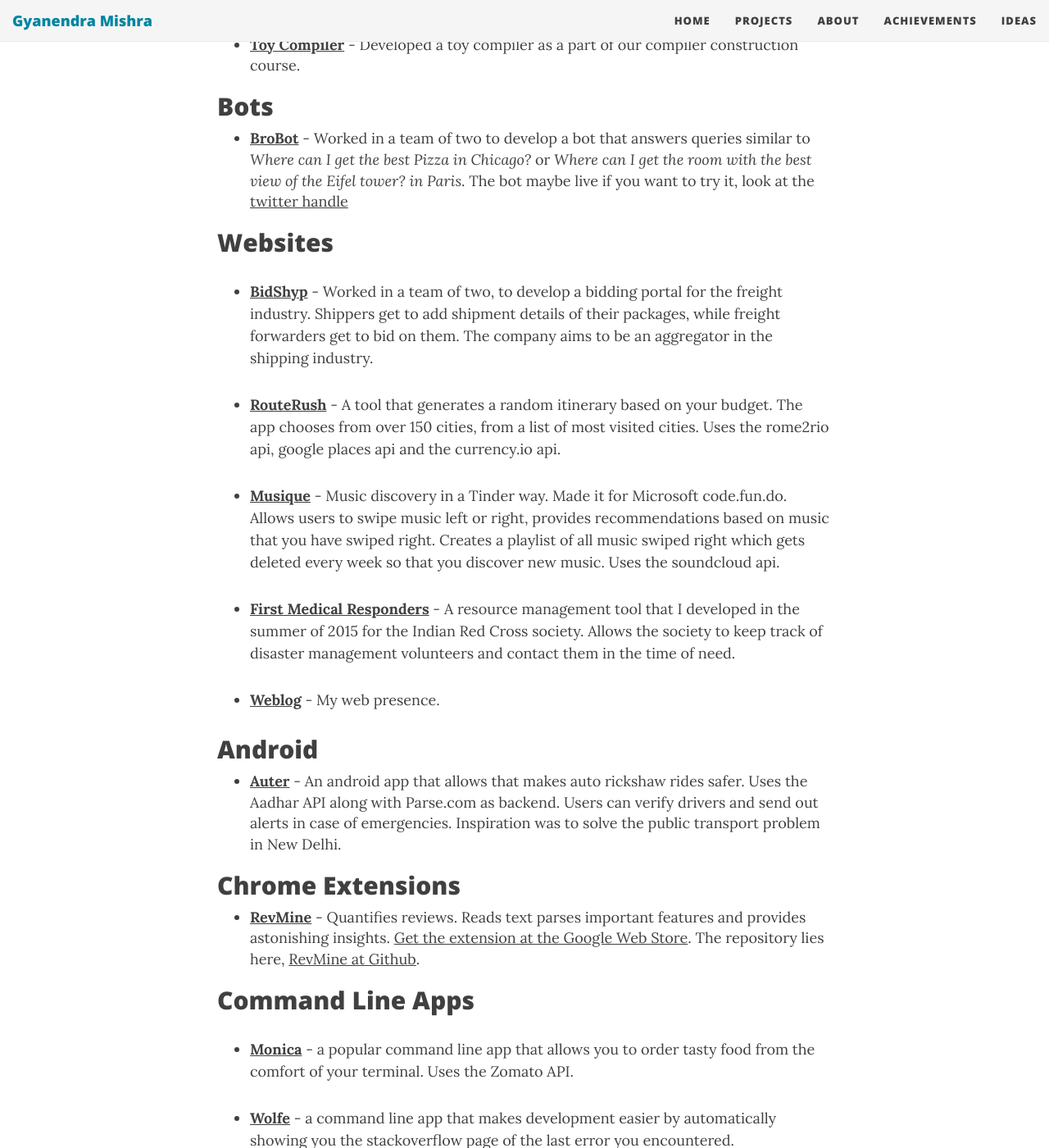
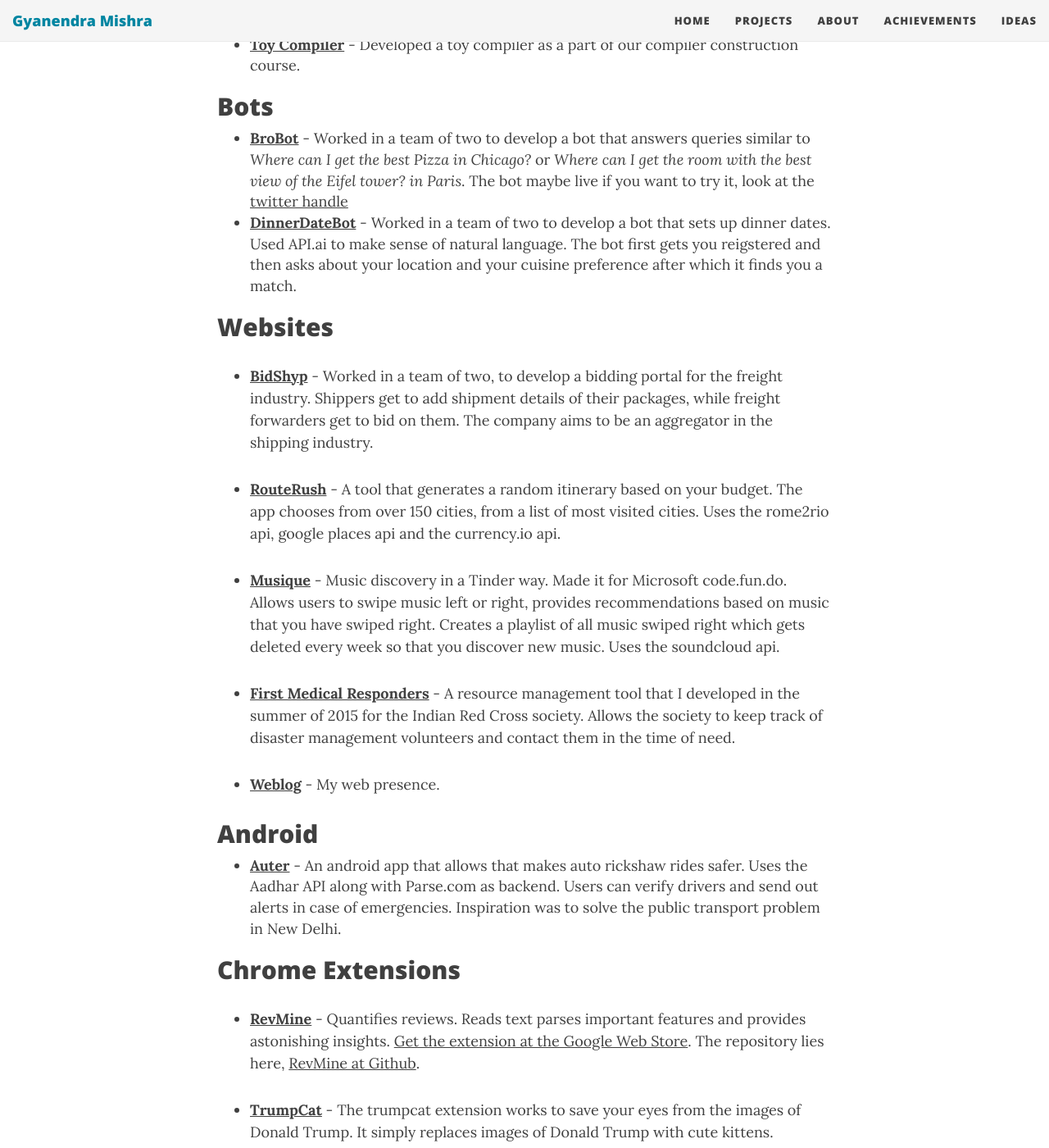
Before and after one commit to h4ck3rk3y/h4ck3rk3y.github.io, a Jekyll site: the page built from projects.md, in a window 1280 px wide and 1400 px high, scrolled down 409 px. Shown: the whole window at 82% size. Built offline with Jekyll 4.4.1, drawn with Linux system fonts in a browser that asks for light colours; nearby versions of some CDN libraries.

Commit message:
new posts

```diff
--- a/projects.md
+++ b/projects.md
@@ -16,18 +16,19 @@
 ## Bots
 
 - **[BroBot](https://github.com/Zephrys/Bro)** - Worked in a team of two to develop a bot that answers queries similar to *Where can I get the best Pizza in Chicago?* or *Where can I get the room with the best view of the Eifel tower? in Paris*. The bot maybe live if you want to try it, look at the [twitter handle](https://twitter.com/broknowsyouknow)
+- **[DinnerDateBot](https://telegram.me/DinnerDateBot)** - Worked in a team of two to develop a bot that sets up dinner dates. Used API.ai to make sense of natural language. The bot first gets you reigstered and then asks about your location and your cuisine preference after which it finds you a match.
 
 ## Websites
 
 - **[BidShyp](http://bidshyp.com)** - Worked in a team of two, to develop a bidding portal for the freight industry. Shippers get to add shipment details of their packages, while freight forwarders get to bid on them. The company aims to be an aggregator in the shipping industry.
 
--  **[RouteRush](http://routerush.me)** - A tool that generates a random itinerary based on your budget. The app chooses from over 150 cities, from a list of most visited cities. Uses the rome2rio api, google places api and the currency.io api.
+-  **[RouteRush](http://routerush.xyz)** - A tool that generates a random itinerary based on your budget. The app chooses from over 150 cities, from a list of most visited cities. Uses the rome2rio api, google places api and the currency.io api.
 
 - **[Musique](http://lamusique.ml)** - Music discovery in a Tinder way. Made it for Microsoft code.fun.do. Allows users to swipe music left or right, provides recommendations based on music that you have swiped right. Creates a playlist of all music swiped right which gets deleted every week so that you discover new music. Uses the soundcloud api.
 
 -  **[First Medical Responders](http://fmr-ircs.in)** - A resource management tool that I developed in the summer of 2015 for the Indian Red Cross society. Allows the society to keep track of disaster management volunteers and contact them in the time of need.
 
-- **[Weblog](http://gyani.net)** - My web presence.
+- **[Weblog](https://gyani.net)** - My web presence.
 
 
 ## Android
@@ -37,6 +38,8 @@
 ## Chrome Extensions
 
 - **[RevMine](http://revmine.tk)** - Quantifies reviews. Reads text parses important features and provides astonishing insights. [Get the extension at the Google Web Store](https://chrome.google.com/webstore/detail/revmine/inmjjendcicpkopjimcmakbiafkgjddb). The repository lies here, [RevMine at Github](https://github.com/Zephrys/RevMineApp).
+
+- **[TrumpCat](https://chrome.google.com/webstore/detail/trumpcat/hfajcdnolhbfcbcfkjkppgjlmfidpnnd)** - The trumpcat extension works to save your eyes from the images of Donald Trump. It simply replaces images of Donald Trump with cute kittens.
 
 ## Command Line Apps
 
```
